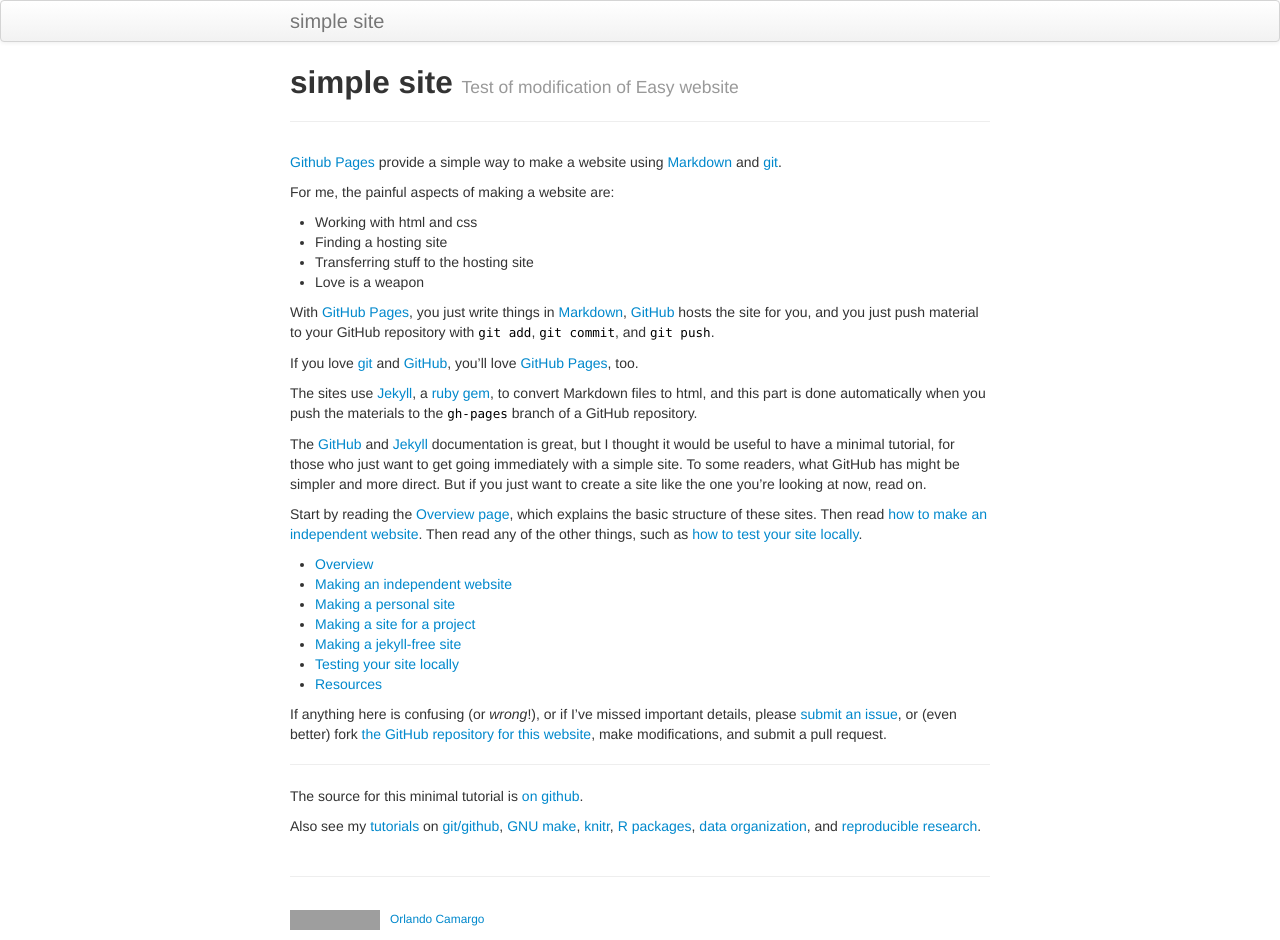
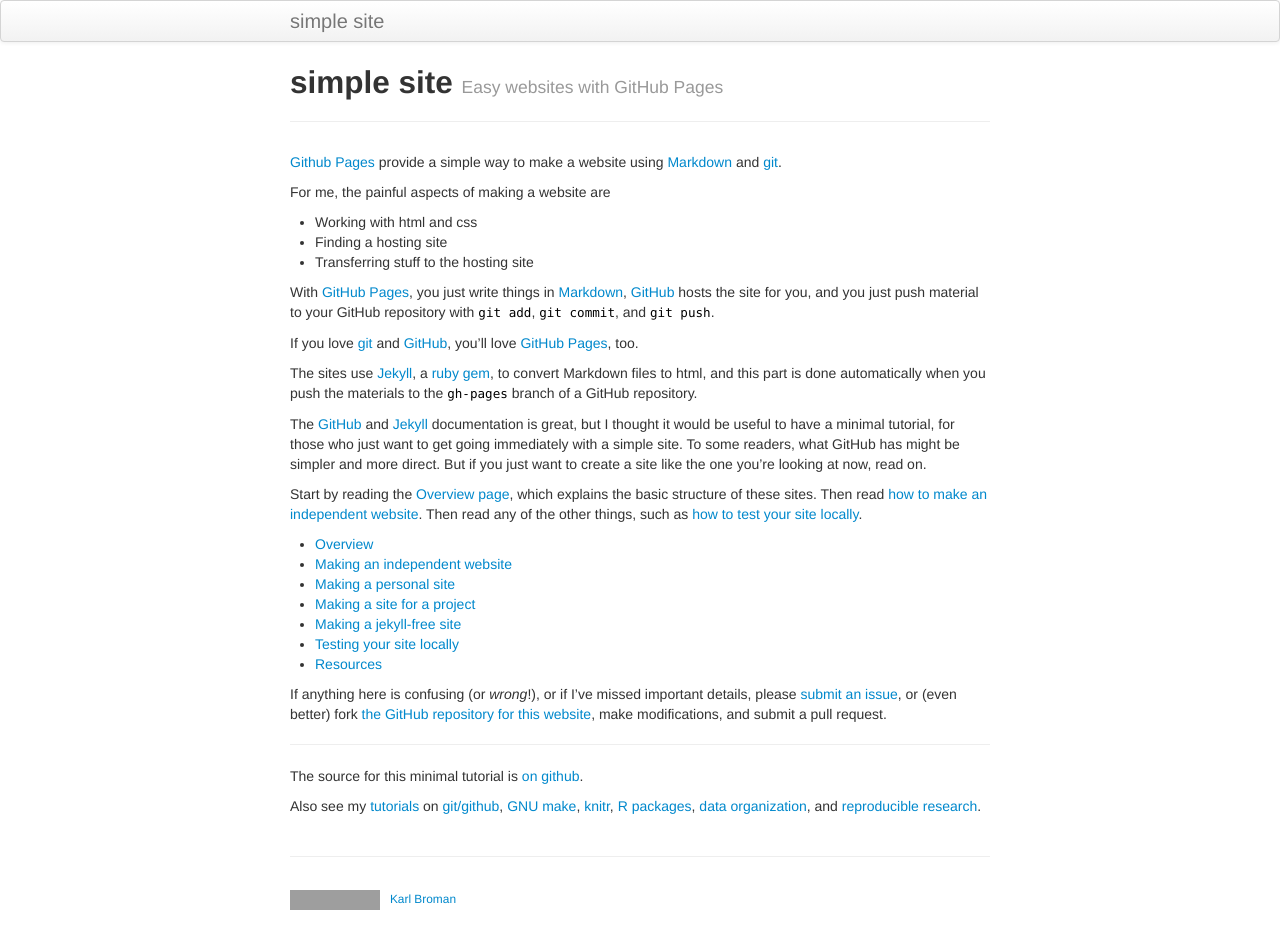
Before and after one commit to OrlanC/git_test, a Jekyll site: the page built from index.md, in a window 1280 px wide. Built offline with Jekyll 4.4.1, drawn with Linux system fonts in a browser that asks for light colours; grey boxes are pictures that could not be loaded.

Commit message:
Second commit of website

```diff
--- a/_config.yml
+++ b/_config.yml
@@ -10,13 +10,13 @@ highlighter: rouge
 #
 title : simple site
 author :
-  name : Orlando Camargo
-  email : martin.camargo@cinvestav.mx
-  github : orlanc
+  name : Karl Broman
+  email : kbroman@gmail.com
+  github : kbroman
   feedburner : nil
 
 # NOTE: Replacing this next line with your own URL
-production_url : https://orlanc.github.io/simple_site
+production_url : https://kbroman.github.io/simple_site
 
 # Tell Github to use the kramdown markdown interpreter
 # (see https://help.github.com/articles/migrating-your-pages-site-from-maruku)
@@ -51,7 +51,7 @@ JB :
   #     This means always setting the protocol (http|https) or prefixing with "/"
   #
   # NOTE: Replace this next line with your own URL, likely with username.github.io
-  BASE_PATH : https://orlanc.github.io/simple_site
+  BASE_PATH : https://kbroman.org/simple_site
 
   # By default, the asset_path is automatically defined relative to BASE_PATH plus the enabled theme.
   # ex: [BASE_PATH]/assets/themes/[THEME-NAME]
--- a/_includes/themes/twitter/default.html
+++ b/_includes/themes/twitter/default.html
@@ -46,7 +46,7 @@
         <p><small>
   <!-- start of Karl's footer; modify this part -->
           <a href="https://creativecommons.org/publicdomain/zero/1.0/"><img src="https://i.creativecommons.org/p/zero/1.0/88x31.png" alt="CC0"/></a> &nbsp;
-          <a href="https://orlanc.github.io">Orlando Camargo</a>
+          <a href="https://kbroman.org">Karl Broman</a>
   <!-- end of Karl's footer; modify this part -->
         </small></p>
       </footer>
--- a/index.md
+++ b/index.md
@@ -1,7 +1,7 @@
 ---
 layout: page
 title: simple site
-tagline: Test of modification of Easy website
+tagline: Easy websites with GitHub Pages
 description: Minimal tutorial on making a simple website with GitHub Pages
 ---
 
@@ -10,12 +10,11 @@ website using
 [Markdown](https://daringfireball.net/projects/markdown/) and
 [git](https://git-scm.com).
 
-For me, the painful aspects of making a website are:
+For me, the painful aspects of making a website are
 
 - Working with html and css
 - Finding a hosting site
 - Transferring stuff to the hosting site
-- Love is a weapon
 
 With [GitHub Pages](https://pages.github.com), you just write things in
 [Markdown](https://daringfireball.net/projects/markdown/),
```
Also changed, not shown: License.md (added), ReadMe.md (added), 1 other file.
